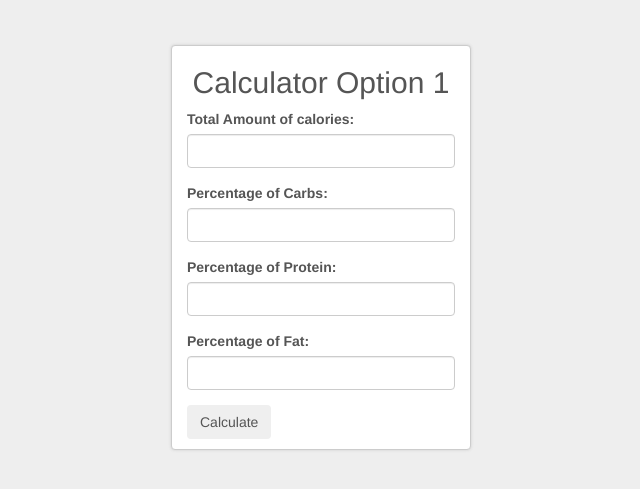
After one commit to versi786/calorie_tracker, a Node project: template views/calculator.ejs in a window 1280 px wide. The commit adds this page. Shown: the top 489 px of the page, without its empty margins (319-959 px from the left). Run offline with Node 20 templates, Linux system fonts and the light colour scheme; the template is opened without the code that fills it, so the values that code supplies are empty.

Commit message:
Calculator one displays results and asks to update database

```diff
--- a/app.js
+++ b/app.js
@@ -18,6 +18,7 @@ var pub = require('./routes/public');
 var newEntry = require('./routes/newEntry');
 var newExerciseEntry = require('./routes/newExerciseEntry');
 var logout = require('./routes/logout');
+var calculator = require('./routes/calculator');
 var search = require('./routes/search');
 var db = require('./database/database');
 
@@ -53,6 +54,7 @@ app.use('/newEntry', newEntry);
 app.use('/logout', logout);
 app.use('/search', search);
 app.use('/newExerciseEntry', newExerciseEntry);
+app.use('/calculator', calculator);
 
 // catch 404 and forward to error handler
 app.use(function(req, res, next) {
--- a/routes/newExerciseEntry.js
+++ b/routes/newExerciseEntry.js
@@ -132,11 +132,6 @@ router.post('/', function(req, res, next) {
               res.redirect('/users/' + req.session.user);
             });
           }
-
-
-
-
-
         });
 
         // NEW ENTRY
--- /dev/null
+++ b/views/calculator.ejs
@@ -0,0 +1,68 @@
+
+<!DOCTYPE html>
+<html>
+<head>
+  <link rel="stylesheet" href="https://maxcdn.bootstrapcdn.com/bootstrap/3.3.6/css/bootstrap.min.css" integrity="sha384-1q8mTJOASx8j1Au+a5WDVnPi2lkFfwwEAa8hDDdjZlpLegxhjVME1fgjWPGmkzs7" crossorigin="anonymous">
+  <link rel='stylesheet' href='/stylesheets/edit.css' />
+</head>
+<body>
+    <div class="container">
+    <div class="content">
+      <div class="row">
+        <div id="edit-form" class='col-sm-offset-4 col-sm-4'>
+          <div>
+
+            <h2 id ="header">Calculator Option 1</h2>
+            <%if (error) { %>
+            <font color="red"><%= error %></font><p>
+            <% } %>
+            <form action="/calculator" method="post">
+              <fieldset>
+                <div class="form-group">
+                  <label for='calories'>Total Amount of calories:</label>
+                  <input class = "form-control" id="calories" type="text" name="calories">
+                </div>
+                <div class="form-group">
+                  <label for='carbs'>Percentage of Carbs:</label>
+                  <input class = "form-control" id="carbsPercent" type="text" name="carbsPercent" >
+                </div>
+                <div class="form-group">
+                  <label for='protein'>Percentage of Protein:</label>
+                  <input class = "form-control" id="proteinPercent" type="text" name="proteinPercent" >
+                </div>
+                <div class="form-group">
+                  <label for='fat'> Percentage of Fat:</label>
+                  <input class = "form-control" id="fatPercent" type="text" name="fatPercent">
+                </div>
+                <button class="btn primary" type="submit">Calculate</button>
+              </fieldset>
+            </form>
+            <p></p>
+
+          </div>
+          <% if (displayResults) { %>
+              <form action="/calculator/submit" method="post">
+                <fieldset>
+                  <div class="form-group">
+                    <label for='carbs'>Calories from Carbs:</label>
+                    <input class = "form-control" id="carbs" type="text" name="carbs" value= <%= carbs %> >
+                  </div>
+                  <div class="form-group">
+                    <label for='protein'>Calories from Protein:</label>
+                    <input class = "form-control" id="protein" type="text" name="protein"  value= <%= protein %>>
+                  </div>
+                  <div class="form-group">
+                    <label for='fat'> Calories from Fat:</label>
+                    <input class = "form-control" id="fat" type="text" name="fat" value= <%= fat %>>
+                  </div>
+                  <button class="btn primary" type="submit">Update current goals</button>
+                </fieldset>
+              </form>
+              <p></p>
+            <% } %>
+        </div>
+      </div>
+    </div>
+  </div>
+  </body>
+</html>
--- a/views/users.ejs
+++ b/views/users.ejs
@@ -45,6 +45,9 @@
             </li>
             <li class="active">
                 <button type="button" id="new_exercise_entry_button" class="btn btn-primary navbar-btn" onclick="location.href='/newExerciseEntry';">New Exercise Entry</button>
+            </li>
+            <li class="active">
+                <button type="button" id="calculator_button" class="btn btn-primary navbar-btn" onclick="location.href='/calculator';">Calorie Calculator</button>
             </li>
           </ul>
           <ul class="nav navbar-nav navbar-right">
```
Also changed, not shown: routes/calculator.js (added, +107 -0 lines), routes/users.js (indentation only). Lines whose indentation alone changed are shown as unchanged.
